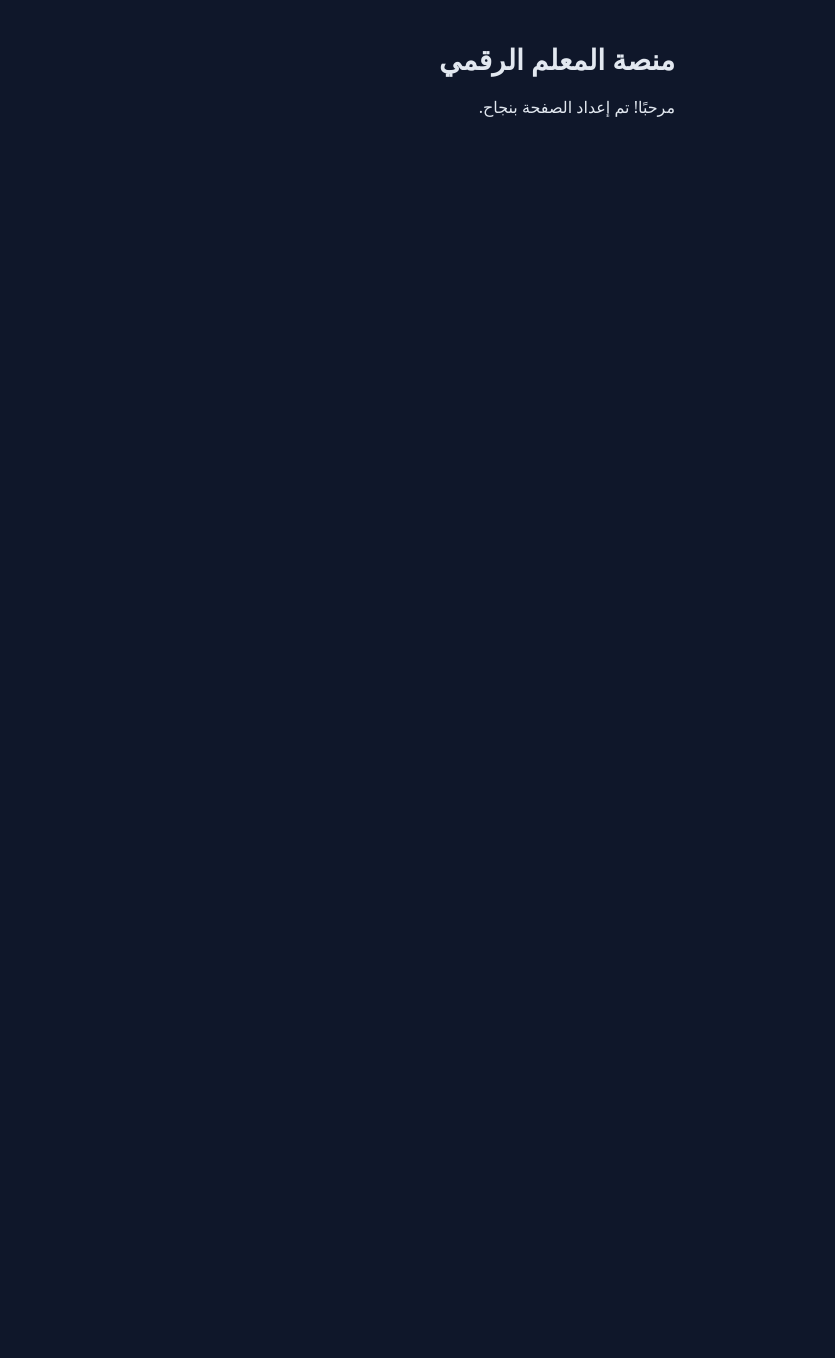
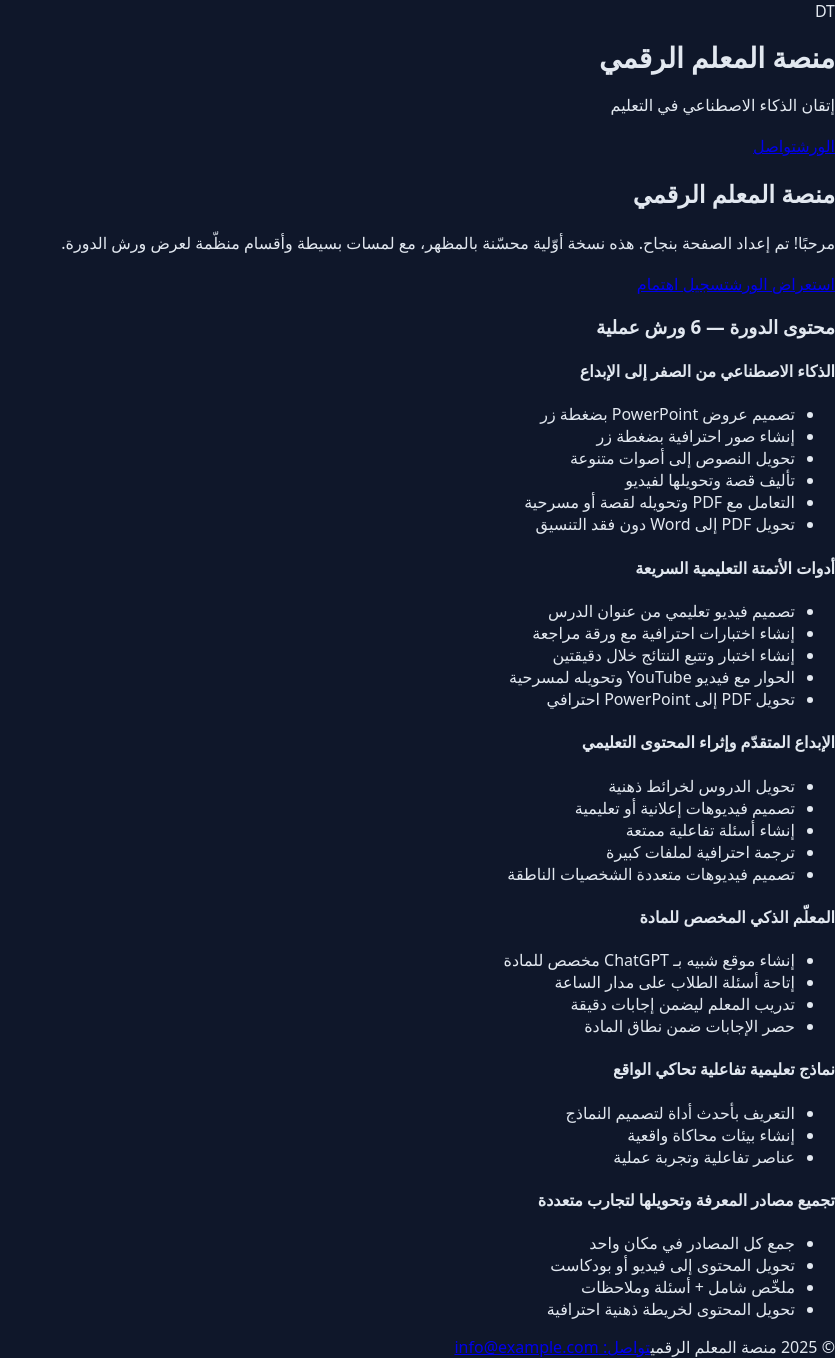
Before and after one commit to ahmed2001amer9-afk/digital-teacher-platform, a Next.js app: page / in a window 1280 px wide. Shown: the whole page, without its empty margins (445-1280 px from the left). Before the commit the page ends 800 px from the top, so only its background shows below. Built offline with nearby package versions, Linux system fonts and the light colour scheme.

Commit message:
Update page.js

```diff
--- a/app/page.js
+++ b/app/page.js
@@ -1,10 +1,146 @@
-export const metadata = { title: 'منصة المعلم الرقمي' };
+export default function Page() {
+  const workshops = [
+    {
+      title: "الذكاء الاصطناعي من الصفر إلى الإبداع",
+      points: [
+        "تصميم عروض PowerPoint بضغطة زر",
+        "إنشاء صور احترافية بضغطة زر",
+        "تحويل النصوص إلى أصوات متنوعة",
+        "تأليف قصة وتحويلها لفيديو",
+        "التعامل مع PDF وتحويله لقصة أو مسرحية",
+        "تحويل PDF إلى Word دون فقد التنسيق",
+      ],
+    },
+    {
+      title: "أدوات الأتمتة التعليمية السريعة",
+      points: [
+        "تصميم فيديو تعليمي من عنوان الدرس",
+        "إنشاء اختبارات احترافية مع ورقة مراجعة",
+        "إنشاء اختبار وتتبع النتائج خلال دقيقتين",
+        "الحوار مع فيديو YouTube وتحويله لمسرحية",
+        "تحويل PDF إلى PowerPoint احترافي",
+      ],
+    },
+    {
+      title: "الإبداع المتقدّم وإثراء المحتوى التعليمي",
+      points: [
+        "تحويل الدروس لخرائط ذهنية",
+        "تصميم فيديوهات إعلانية أو تعليمية",
+        "إنشاء أسئلة تفاعلية ممتعة",
+        "ترجمة احترافية لملفات كبيرة",
+        "تصميم فيديوهات متعددة الشخصيات الناطقة",
+      ],
+    },
+    {
+      title: "المعلّم الذكي المخصص للمادة",
+      points: [
+        "إنشاء موقع شبيه بـ ChatGPT مخصص للمادة",
+        "إتاحة أسئلة الطلاب على مدار الساعة",
+        "تدريب المعلم ليضمن إجابات دقيقة",
+        "حصر الإجابات ضمن نطاق المادة",
+      ],
+    },
+    {
+      title: "نماذج تعليمية تفاعلية تحاكي الواقع",
+      points: [
+        "التعريف بأحدث أداة لتصميم النماذج",
+        "إنشاء بيئات محاكاة واقعية",
+        "عناصر تفاعلية وتجربة عملية",
+      ],
+    },
+    {
+      title: "تجميع مصادر المعرفة وتحويلها لتجارب متعددة",
+      points: [
+        "جمع كل المصادر في مكان واحد",
+        "تحويل المحتوى إلى فيديو أو بودكاست",
+        "ملخّص شامل + أسئلة وملاحظات",
+        "تحويل المحتوى لخريطة ذهنية احترافية",
+      ],
+    },
+  ];
 
-export default function Page() {
   return (
-    <main>
-      <h1>منصة المعلم الرقمي</h1>
-      <p>مرحبًا! تم إعداد الصفحة بنجاح.</p>
-    </main>
+    <div>
+      {/* ========== Header ========== */}
+      <header className="backdrop-blur supports-[backdrop-filter]:bg-white/5 bg-white/0 border-b border-white/10">
+        <div className="container flex items-center justify-between py-4">
+          <div className="flex items-center gap-3">
+            <span className="inline-flex h-9 w-9 items-center justify-center rounded-2xl bg-white/10">
+              <span className="text-lg font-black">DT</span>
+            </span>
+            <div>
+              <h1 className="text-base font-bold leading-none">منصة المعلم الرقمي</h1>
+              <p className="text-xs text-white/60">إتقان الذكاء الاصطناعي في التعليم</p>
+            </div>
+          </div>
+          <nav className="hidden sm:flex items-center gap-4 text-sm text-white/80">
+            <a href="#workshops" className="hover:text-white transition">الورش</a>
+            <a href="#contact" className="hover:text-white transition">تواصل</a>
+          </nav>
+        </div>
+      </header>
+
+      {/* ========== Hero ========== */}
+      <section className="container py-16 sm:py-20">
+        <div className="max-w-3xl text-center mx-auto">
+          <h2 className="text-3xl sm:text-4xl md:text-5xl font-extrabold leading-[1.25]">
+            منصة المعلم الرقمي
+          </h2>
+          <p className="mt-4 text-white/80 text-lg">
+            مرحبًا! تم إعداد الصفحة بنجاح. هذه نسخة أوّلية محسّنة بالمظهر، مع لمسات بسيطة
+            وأقسام منظّمة لعرض ورش الدورة.
+          </p>
+
+          <div className="mt-8 flex items-center justify-center gap-3">
+            <a
+              href="#workshops"
+              className="btn btn-primary"
+            >
+              استعراض الورش
+            </a>
+            <a
+              href="mailto:info@example.com?subject=الاشتراك%20في%20منصة%20المعلم%20الرقمي"
+              className="btn btn-ghost"
+            >
+              تسجيل اهتمام
+            </a>
+          </div>
+        </div>
+      </section>
+
+      {/* ========== Workshops ========== */}
+      <section id="workshops" className="container pb-16 sm:pb-20">
+        <h3 className="text-2xl sm:text-3xl font-bold mb-6">محتوى الدورة — 6 ورش عملية</h3>
+
+        <div className="grid md:grid-cols-2 gap-6">
+          {workshops.map((w, idx) => (
+            <div
+              key={idx}
+              className="card"
+            >
+              <h4 className="text-lg font-semibold mb-3">{w.title}</h4>
+              <ul className="list-disc mr-5 space-y-1 text-white/80">
+                {w.points.map((p, i) => (
+                  <li key={i}>{p}</li>
+                ))}
+              </ul>
+            </div>
+          ))}
+        </div>
+      </section>
+
+      {/* ========== Footer ========== */}
+      <footer id="contact" className="border-t border-white/10">
+        <div className="container py-6 text-sm text-white/60 flex flex-col sm:flex-row items-center justify-between gap-2">
+          <span>© {new Date().getFullYear()} منصة المعلم الرقمي</span>
+          <a
+            href="mailto:info@example.com"
+            className="hover:text-white"
+          >
+            تواصل: info@example.com
+          </a>
+        </div>
+      </footer>
+    </div>
   );
 }
```
